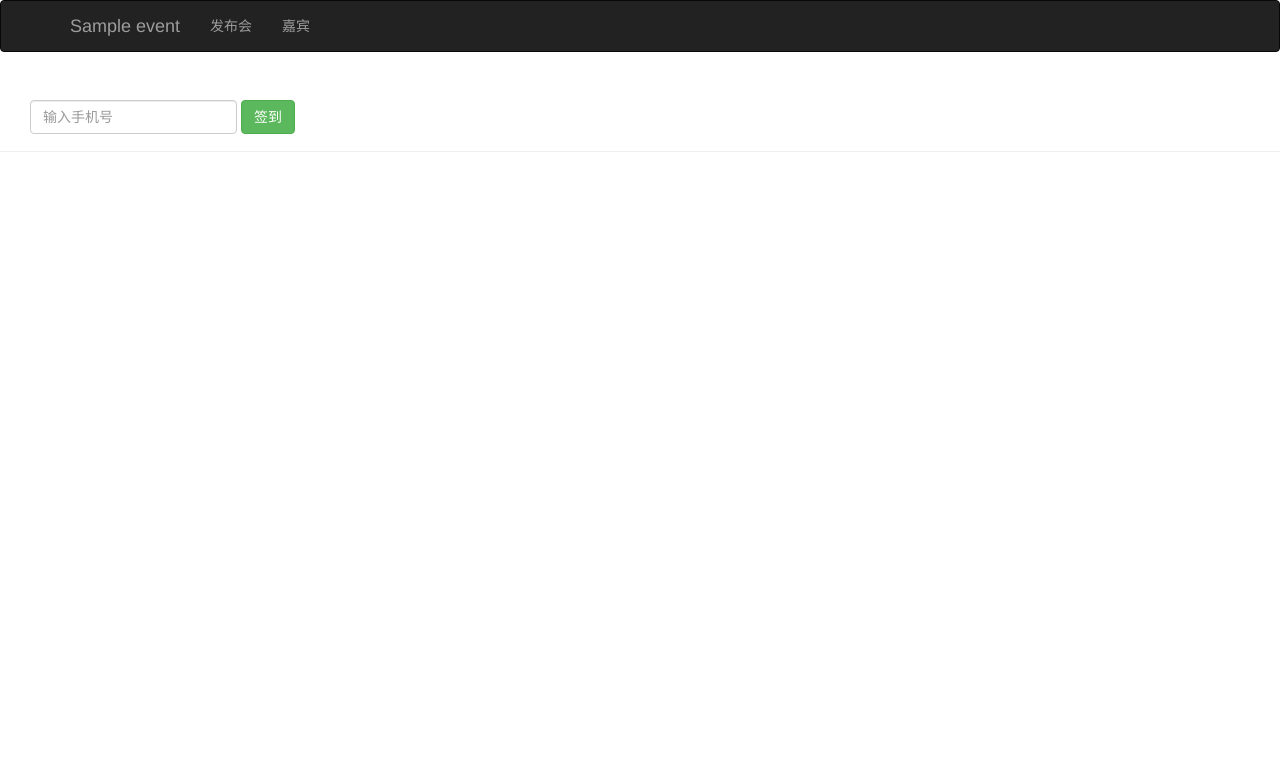
After one commit to zhangman3187/pydjango, a Django app: template guest/sign/templates/sign_index.html in a window 1280 px wide. The commit adds this page. Shown: the top 779 px of the page. Run offline with Django 3.2, Linux system fonts and the light colour scheme; the template is opened without the code that fills it: most values are stand-ins (such as "Sample title", 1, 10 or a date in 2020); some libraries are stand-ins or nearby versions.

Commit message:
2017/3/21 添加签到功能

```diff
--- a/guest/guest/urls.py
+++ b/guest/guest/urls.py
@@ -27,5 +27,7 @@ urlpatterns = [
     url(r'^search_name/$', views.search_name),
     url(r'^guest_manage/$', views.guest_manage),
     url(r'^search_guest/$', views.search_guest),
+    url(r'^sign_index/(?P<event_id>[0-9]+)/$', views.sign_index),
+    url(r'^sign_index_action/(?P<event_id>[0-9]+)/$', views.sign_index_action),
 
 ]
--- a/guest/sign/templates/event_manage.html
+++ b/guest/sign/templates/event_manage.html
@@ -58,6 +58,7 @@
 						<td>{{event.status}}</td>
 						<td>{{event.address}}</td>
 						<td>{{event.start_time}}</td>
+						<td><a href="/sign_index/{{event.id}}/" target="{{event.id}}_black">签到</a></td>
 					</tr>
 					{% endfor %}
 				</tbody>
--- a/guest/sign/templates/guest_manage.html
+++ b/guest/sign/templates/guest_manage.html
@@ -15,7 +15,7 @@
 			<div  id="navbar" class="collapse navbar-collapse">
 				<ul class="nav navbar-nav">
 					<li><a href="/event_manage/">发布会</a></li>
-					<li class="active"> <a href="#">嘉宾</a></li>
+					<li><a href="/guest_manage/">嘉宾</a></li>
 				</ul>
 				<ul class="nav navbar-nav navbar-right">
 					<li><a href="#">{{user}}</a></li>
--- /dev/null
+++ b/guest/sign/templates/sign_index.html
@@ -0,0 +1,36 @@
+<html lang="zh-CN">
+<head>
+	{% load bootstrap3 %}
+	{% bootstrap_css %}
+	{% bootstrap_javascript %}
+	<title>Guest Manage Page</title>
+</head>
+<body role="document">
+	<!-- 导航栏 -->
+	<nav class="navbar navbar-inverse">
+		<div class="container">
+			<div class="navbar-header">
+				<a class="navbar-brand" href="#">{{event.name}}</a>
+			</div>
+			<div  id="navbar" class="collapse navbar-collapse">
+				<ul class="nav navbar-nav">
+					<li><a href="/event_manage/">发布会</a></li>
+					<li><a href="/guest_manage/">嘉宾</a></li>
+				</ul>
+			</div>
+		</div>
+	</nav>
+
+	<!-- 签到功能 -->
+	<div class="page-header">
+		<div id="navbar" class="navbar-collapse collapse">
+			<form class="navbar-form" method="post"action="/sign_index_action/{{ event.id }}/">
+				<div class="form-group">
+					<input name="phone" type="text" placeholder="输入手机号"class="form-control">
+				</div>
+				<button type="submit" class="btn btn-success">签到</button>
+			</form>
+		</div>
+	</div>
+</body>
+</html>
```
Also changed, not shown: guest/sign/views.py (+30 -1 lines), guest/db.sqlite3, 2 other files.
